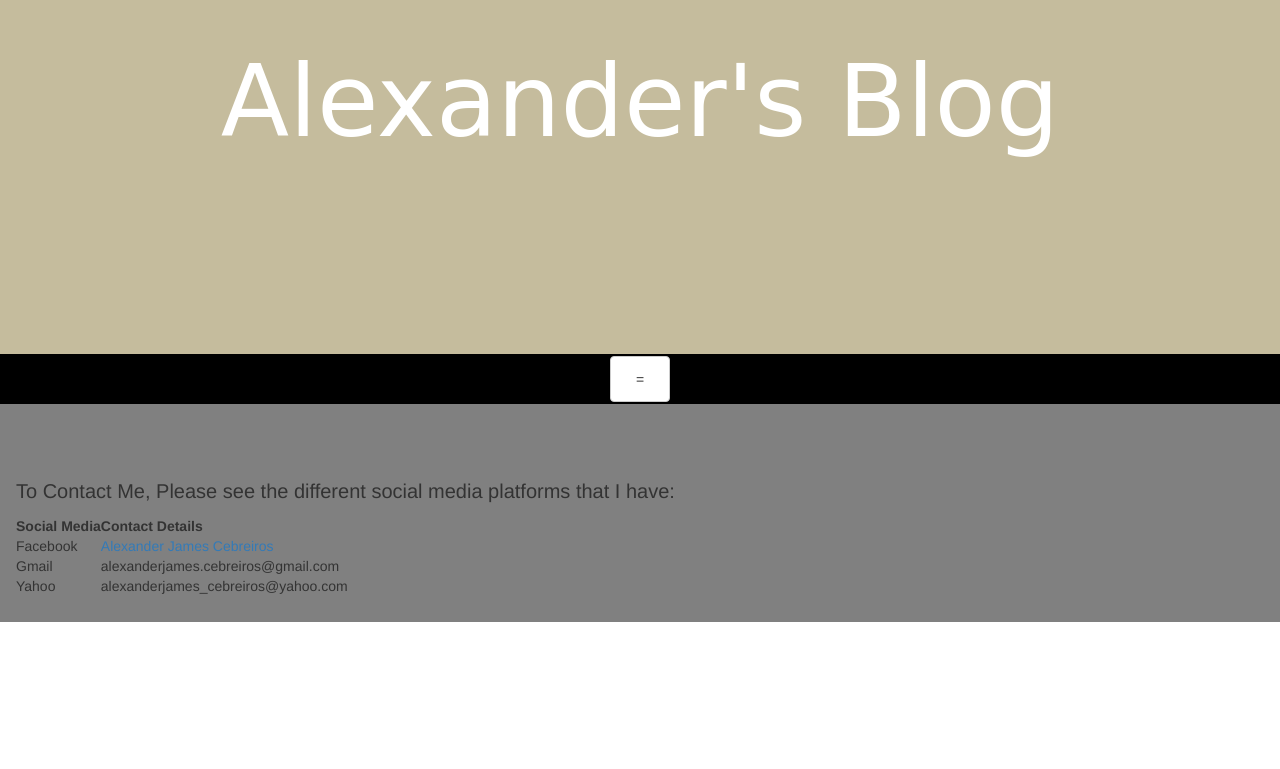
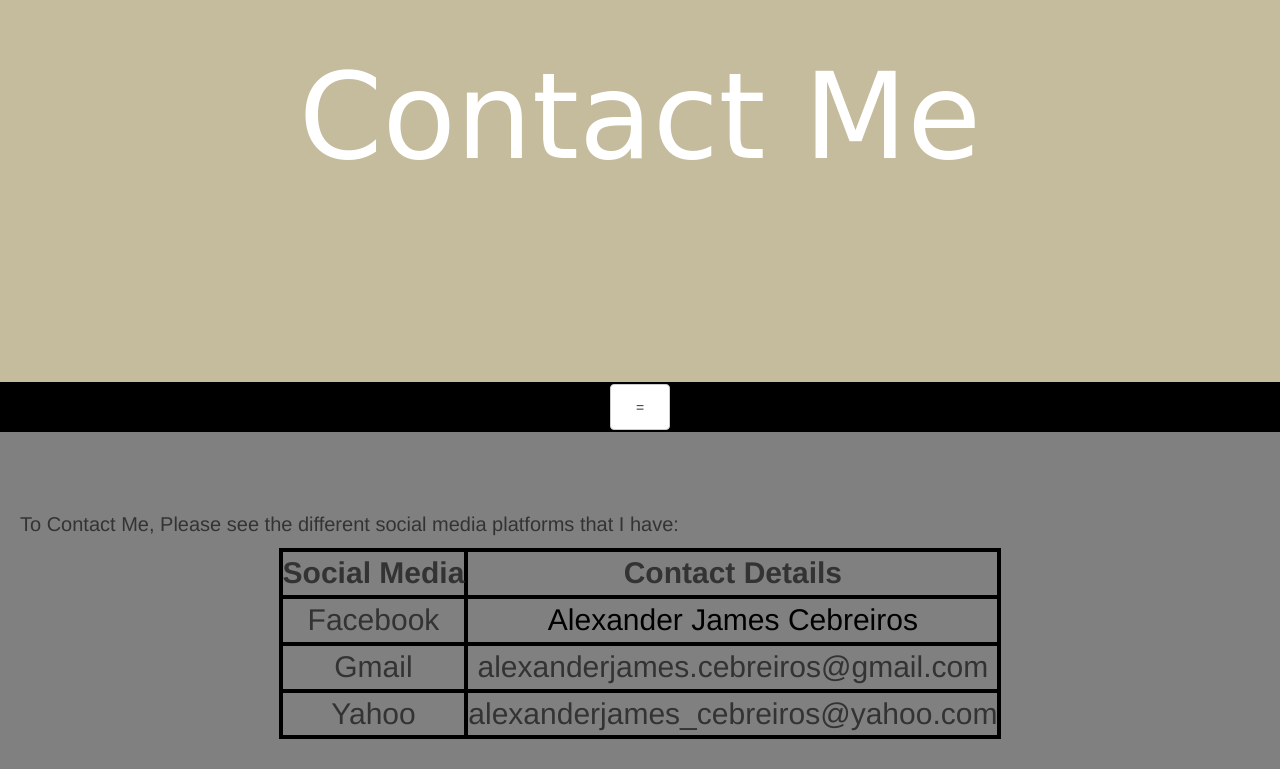
Before and after one commit to eragorn08/testsite, a plain HTML site: page Contact.html in a window 1280 px wide. Shown: the part 149-918 px from the top of the page. Before the commit the page ends 800 px from the top, so only its background shows below. Drawn offline with nearby package versions, Linux system fonts and the light colour scheme.

Commit message:
Fixed and improve some

```diff
--- a/Contact.html
+++ b/Contact.html
@@ -30,30 +30,17 @@
   padding: 180px;
 }
 
-@media (min-width: 700px) {
-    .title::before{
-      content: "Alexander's Blog";
-      font-size: 100px;
-    }
-}
-
-@media (max-width:699px){
-    .title::before{
-      content: "Alex's Blog";
-      font-size:150px ;
-    }
-}
-
 .title{
   font-family: Brush Script MT, Brush Script Std, cursive;
   text-align: center;
 }
 
 .content {
-  padding: 16px;
+  padding: 20px;
   background-color: gray;
   border-left: 100%;
   border-right: 100%;
+  font-size: 20px;
 }
 
 .sticky {
@@ -66,26 +53,33 @@
   padding-top: 60px;
 }
 
-.content p{
-  font-size: 20px;
+.content table, th, td{
+  border-collapse: collapse;
+  font-size: 30px;
+  border:4px solid black;
+  text-align: center;
+  margin-left: auto;
+  margin-right: auto;
 }
 
-.content .Intro{
-  padding: 40px 200px;
-  text-align: center;
-  font-size: 20px;
-
+.content a{
+  color: black;
+  text-decoration: none;
 }
 
-.content h1{
-  text-align: center;
+.content a:hover{
+  color: white;
+}
+
+.title{
+  font-size: 120px;
 }
 </style>
 </head>
 <body>
 
 <div class="top-container">
-<div class="title"></div>
+<div class="title">Contact Me</div>
 </div>
 
 <div id="navigation">
@@ -113,7 +107,7 @@
       </tr>
       <tr>
         <td>Facebook</td>
-        <td><a href="https://web.facebook.com/alexanderjames.cebreiros">Alexander James Cebreiros</a></td>
+        <td><a href="https://web.facebook.com/alexanderjames.cebreiros" target="_blank">Alexander James Cebreiros</a></td>
       </tr>
       <tr>
         <td>Gmail</td>
```
Also changed, not shown: AboutMe.html (+5 -15 lines), Interests.html (+6 -15 lines), index.html (+12 -2 lines).
